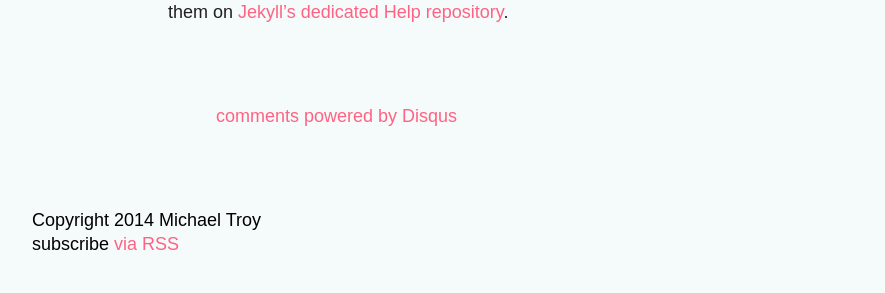
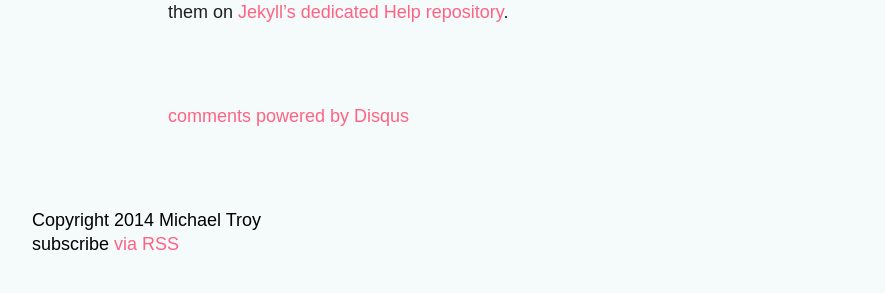
Before and after one commit to michaeltroy/michaeltroy.github.io, a Jekyll site: the page built from _posts/2015-01-07-3-things-you-should-do-with-swift-structs.markdown, in a window 1280 px wide. Shown: the part 703-996 px from the top of the page, without its empty margins (128-1013 px from the left). Built offline with Jekyll 4.4.1, drawn with Linux system fonts in a browser that asks for light colours; comment, search, counter and statistics services are not loaded.

Commit message:
Updated layout.

```diff
--- a/_layouts/post.html
+++ b/_layouts/post.html
@@ -24,7 +24,7 @@ meta: thing
   <!-- END Post content -->
 
   <!-- Comments. -->
-  <div class="rg-Unit rg-Unit--center rg-4of4 rg-7of10 rg-p4at4">
+  <div class="rg-Unit rg-Unit--center rg-4of4 rg-8of10 rg-p4at4">
     <div class="comments">
       <div id="disqus_thread"></div>
       <script type="text/javascript">
--- a/_posts/2015-01-06-swift-functions.markdown
+++ b/_posts/2015-01-06-swift-functions.markdown
@@ -9,7 +9,7 @@ categories:
   <img src="/assets/feet-and-skateboard.jpg" />
 </div>
 
-<div class="rg-Unit rg-Unit--center rg-4of4 rg-7of10">
+<div class="">
   You’ll find this post in your `_posts` directory. Go ahead and edit it and re-build the site to see your changes. You can rebuild the site in many different ways, but the most common way is to run `jekyll serve --watch`, which launches a web server and auto-regenerates your site when a file is updated.
 
   To add new posts, simply add a file in the `_posts` directory that follows the convention `YYYY-MM-DD-name-of-post.ext` and includes the necessary front matter. Take a look at the source for this post to get an idea about how it works.
--- a/design/build/index.css
+++ b/design/build/index.css
@@ -3581,7 +3581,6 @@ html:before {
 
 body {
   font-family: "proxima-nova-soft", sans-serif;
-  color: blue;
   line-height: 24px;
   font-size: 18px;
 }
--- a/design/ui/typography.css
+++ b/design/ui/typography.css
@@ -21,7 +21,6 @@
 
 body {
   font-family: "proxima-nova-soft", sans-serif;
-  color: blue;
   line-height: 24px;
   font-size: 18px;
 }
```
